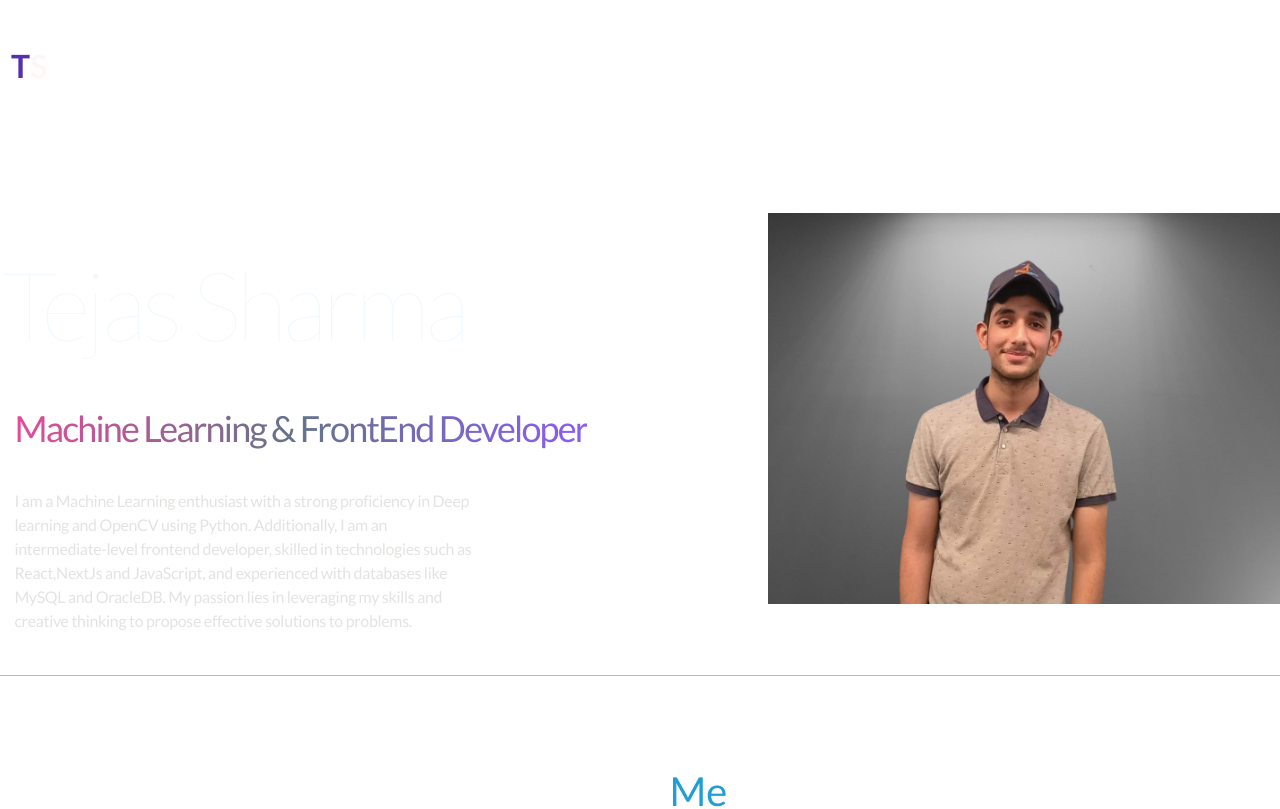
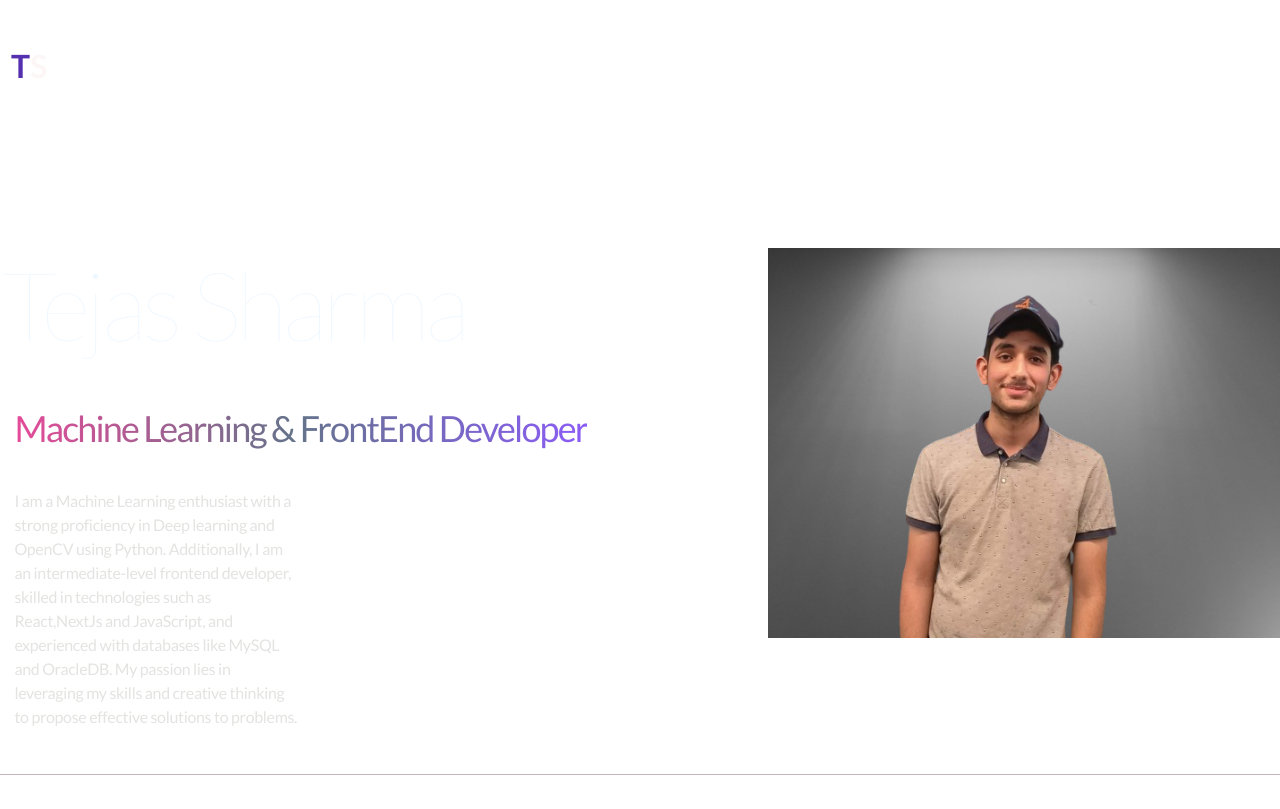
Before and after one commit to Tej-as1/portfolio, a React (Vite) app: page / in a window 1280 px wide. Shown: the top 809 px of the page. Built offline with nearby package versions, Linux system fonts and the light colour scheme.

Commit message:
fixed hero

```diff
--- a/src/components/Hero.css
+++ b/src/components/Hero.css
@@ -1,17 +1,18 @@
+/* Hero.css */
 *{
   background-repeat: repeat;
   background-attachment: fixed;
 }
 .hero-container {
   border-bottom: 1px solid #c4b6b6;
-    padding-bottom: 50px;
-    margin-bottom: 35px;
+  padding-bottom: 3.125rem; /* 50px to 3.125rem */
+  margin-bottom: 2.1875rem; /* 35px to 2.1875rem */
 }
 
 .hero-wrapper {
   display: flex;
   flex-wrap: wrap;
-    gap: 80px;
+  gap: 5rem; /* 80px to 5rem */
   justify-content: center;
   align-items: center;
 }
@@ -26,18 +27,16 @@
   flex-direction: column;
   align-items: center;
   text-align: center;
-    margin-bottom: -0.5rem;
+  margin-bottom: -0.3125rem; /* -0.5rem to -0.3125rem */
 }
 
 
 
 .hero-heading {
   color:aliceblue;
-    padding-bottom: 20px;
   font-weight: 200;
   letter-spacing: -0.05em;
   padding-left: 0.1rem;
-    padding-top: 40px;
   line-height: 1.2;
   font-size: 2.5rem;
 
@@ -51,26 +50,26 @@
   color: transparent;
   font-size: 1.75rem;
   letter-spacing: -0.05em;
-    padding-bottom: 10px;
+  padding-bottom: 0.625rem; /* 10px to 0.625rem */
   padding-left: 0.9rem;
-    margin-bottom: 16px;
+  margin-bottom: 1rem; /* 16px to 1rem */
   white-space: inherit;
 }
 
 .hero-description {
-    margin-top: 8px;
+  margin-top: 0.5rem; /* 8px to 0.5rem */
   white-space: inherit;
   padding-left: 0.9rem;
-    padding-right: 15px;
+  padding-right: 0.9375rem; /* 15px to 0.9375rem */
   /* font-family: sans-serif; */
   color:rgb(227, 227, 225);
-    max-width: 35rem;
+  max-width: 21.875rem; /* 35rem to 21.875rem */
   letter-spacing: -0.02em;
   text-align: center;
 }
 .hero-image-container{
   height: auto;
-    padding-top: 2rem;
+  padding-top: 1.25rem; /* 2rem to 1.25rem */
   border-radius: 100px;
   width:80%;
   text-align: center;
@@ -82,7 +81,7 @@
   max-height: auto;
   object-fit: fill;
   justify-content: center ;
-    padding-top: 50px;
+  padding-top: 3.125rem; /* 50px to 3.125rem */
   margin: 0 auto;
 }
 
@@ -104,10 +103,10 @@
   }
 
   .hero-heading {
-        margin-top: 64px;
+      margin-top: 4rem; /* 64px to 4rem */
       font-size: 6rem;
-        padding-top: 70px;
-        padding-bottom: 40px;
+      padding-top: 4.375rem; /* 70px to 4.375rem */
+      padding-bottom: 2.5rem; /* 40px to 2.5rem */
   }
 
   .hero-subheading {
@@ -115,13 +114,13 @@
   }
 
   .hero-description {
-        padding-right: 5rem;
+      padding-right: 3.125rem; /* 5rem to 3.125rem */
       text-align: left;
   }
 
   .hero-image-container {
       width: 40%;
-        padding-top: 5rem;
+      padding-top: 3.125rem; /* 5rem to 3.125rem */
   }
 
   .hero-image {
--- a/src/components/Tech.jsx
+++ b/src/components/Tech.jsx
@@ -17,7 +17,7 @@ const varaintContainer = (duration) => ({
 });
 const Tech = () => {
   return (
-    <div className="tech-page">
+    <div className="tech-page">a
       <motion.h2
         whileInView={{ opacity: 1, x: 0 }}
         initial={{ x: -100, opacity: 0 }}
```
Lines whose indentation alone changed are shown as unchanged.
